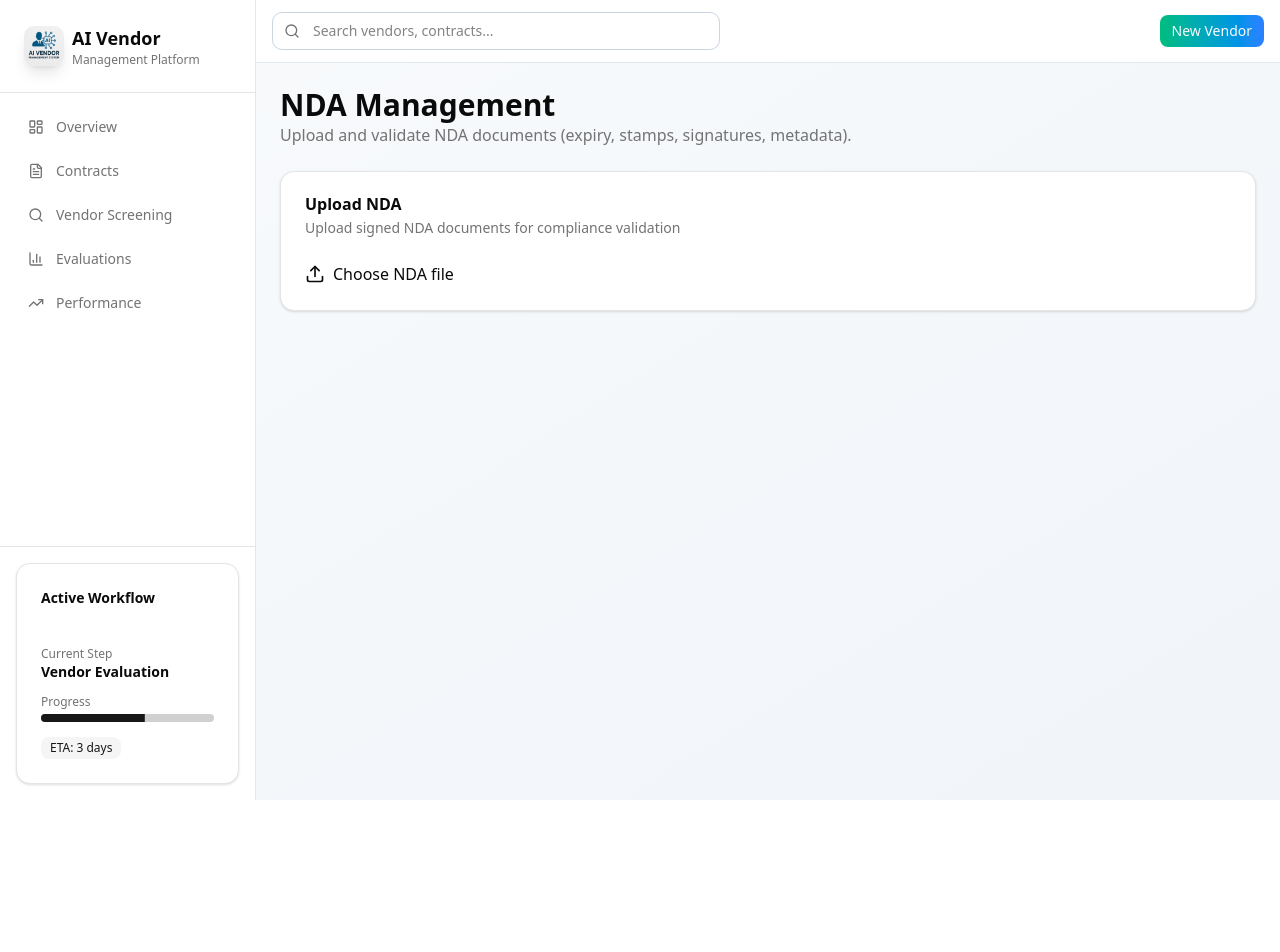
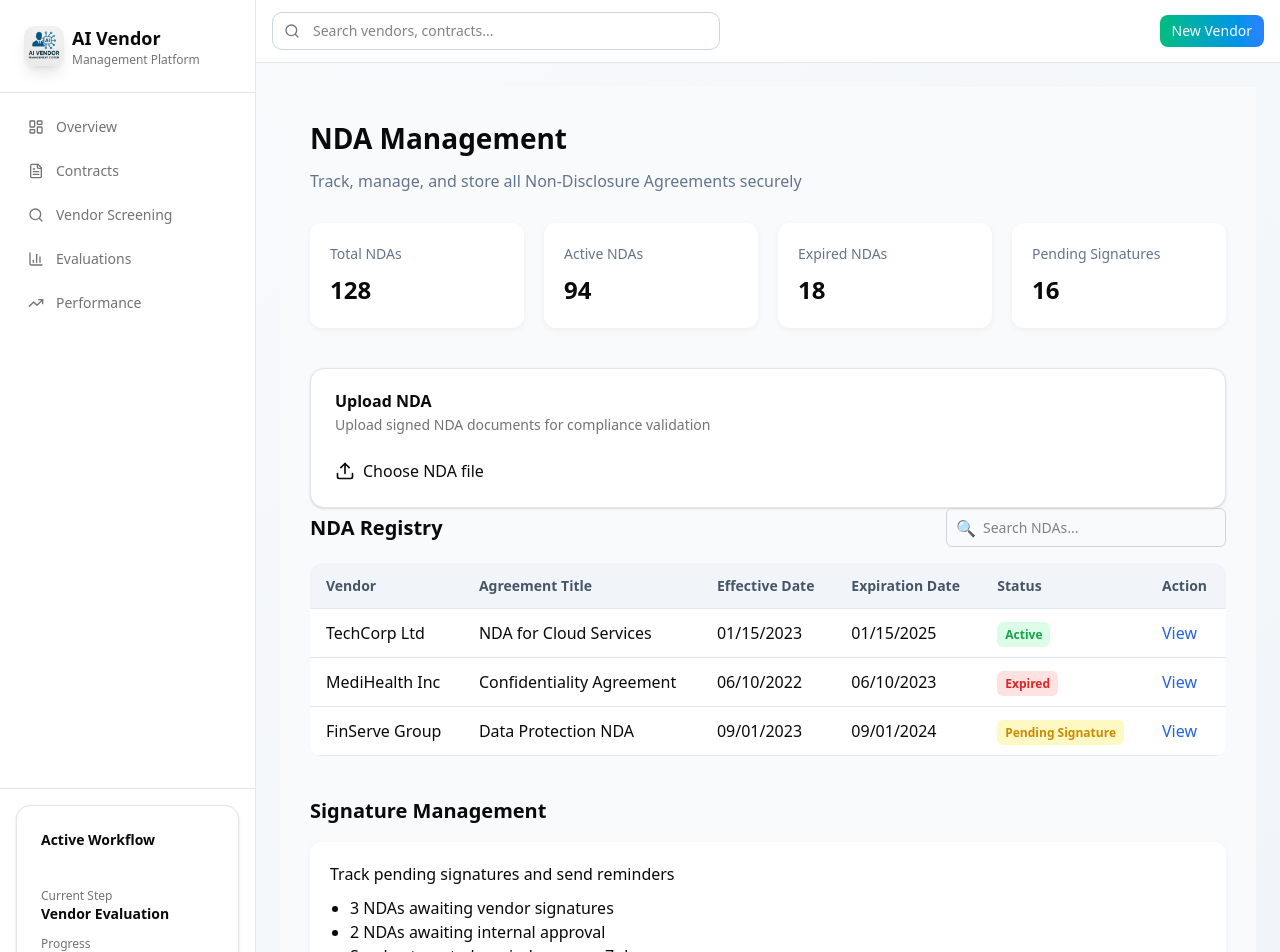
Before and after one commit to Ahmed-Mohsen-2005/AI-Vendor-management-system, a Next.js app: page /nda in a window 1280 px wide. Shown: the top 952 px of the page. Before the commit the page ends 800 px from the top, so only its background shows below. Built offline with nearby package versions, Linux system fonts and the light colour scheme.

Commit message:
some changes

```diff
--- a/src/app/invoicing/page.tsx
+++ b/src/app/invoicing/page.tsx
@@ -6,7 +6,6 @@ import { Card, CardHeader, CardTitle, CardDescription, CardContent } from "@/com
 import { Button } from "@/components/ui/button";
 import { Badge } from "@/components/ui/badge";
 import { Upload, DollarSign, Download, Trash2 } from "lucide-react";
-import { useState } from "react";
 
 // --- Types for backend response ---
 interface InvoiceResultItem {
--- a/src/app/nda/page.tsx
+++ b/src/app/nda/page.tsx
@@ -34,15 +34,32 @@ export default function NDAManagementPage() {
 
   return (
     <DashboardLayout>
-      <div className="space-y-6">
+      <div style={{ display: 'flex', minHeight: '100vh', backgroundColor: '#f8fafc' }}>
+
+      {/* Main Content */}
+      <main style={{ flex: 1, padding: '30px' }}>
+
         {/* Header */}
-        <div>
-          <h1 className="text-3xl font-bold">NDA Management</h1>
-          <p className="text-muted-foreground">
-            Upload and validate NDA documents (expiry, stamps, signatures, metadata).
-          </p>
-        </div>
+        <header style={{ marginBottom: '30px' }}>
+          <h1 style={{ fontSize: '28px', fontWeight: 'bold', marginBottom: '10px' }}>NDA Management</h1>
+          <p style={{ color: '#64748b' }}>Track, manage, and store all Non-Disclosure Agreements securely</p>
+        </header>
 
+        {/* Metrics */}
+        <section style={{ display: 'grid', gridTemplateColumns: 'repeat(4, 1fr)', gap: '20px', marginBottom: '40px' }}>
+          {[
+            { label: 'Total NDAs', value: '128' },
+            { label: 'Active NDAs', value: '94' },
+            { label: 'Expired NDAs', value: '18' },
+            { label: 'Pending Signatures', value: '16' },
+          ].map((m, i) => (
+            <div key={i} style={{ backgroundColor: '#fff', padding: '20px', borderRadius: '12px', boxShadow: '0 2px 6px rgba(0,0,0,0.05)' }}>
+              <h3 style={{ fontSize: '14px', color: '#64748b', marginBottom: '8px' }}>{m.label}</h3>
+              <p style={{ fontSize: '24px', fontWeight: 'bold' }}>{m.value}</p>
+            </div>
+          ))}
+        </section>
+        <div className="space-y-6">
         {/* Upload Section */}
         <Card>
           <CardHeader>
@@ -99,6 +116,90 @@ export default function NDAManagementPage() {
           </Card>
         )}
       </div>
+        {/* NDA Registry */}
+        <section style={{ marginBottom: '40px' }}>
+          <div style={{ display: 'flex', justifyContent: 'space-between', alignItems: 'center', marginBottom: '16px' }}>
+            <h2 style={{ fontSize: '20px', fontWeight: 'bold' }}>NDA Registry</h2>
+            <div style={{ position: 'relative' }}>
+              <span style={{
+                position: 'absolute',
+                left: '10px',
+                top: '50%',
+                transform: 'translateY(-50%)',
+                color: '#6b7280'
+              }}>🔍</span>
+              <input
+                type="text"
+                placeholder="Search NDAs..."
+                style={{
+                  padding: '8px 12px 8px 36px',
+                  border: '1px solid #d1d5db',
+                  borderRadius: '6px',
+                  fontSize: '14px',
+                  width: '280px'
+                }}
+              />
+            </div>
+          </div>
+
+          <table style={{ width: '100%', borderCollapse: 'collapse', backgroundColor: '#fff', borderRadius: '12px', overflow: 'hidden' }}>
+            <thead style={{ backgroundColor: '#f1f5f9' }}>
+              <tr>
+                {['Vendor', 'Agreement Title', 'Effective Date', 'Expiration Date', 'Status', 'Action'].map((h, i) => (
+                  <th key={i} style={{ textAlign: 'left', padding: '12px 16px', fontSize: '14px', fontWeight: '600', color: '#475569', borderBottom: '1px solid #e2e8f0' }}>{h}</th>
+                ))}
+              </tr>
+            </thead>
+            <tbody>
+              {[
+                { vendor: 'TechCorp Ltd', title: 'NDA for Cloud Services', start: '01/15/2023', end: '01/15/2025', status: 'Active' },
+                { vendor: 'MediHealth Inc', title: 'Confidentiality Agreement', start: '06/10/2022', end: '06/10/2023', status: 'Expired' },
+                { vendor: 'FinServe Group', title: 'Data Protection NDA', start: '09/01/2023', end: '09/01/2024', status: 'Pending Signature' },
+              ].map((nda, i) => (
+                <tr key={i}>
+                  <td style={{ padding: '12px 16px', borderBottom: '1px solid #e2e8f0' }}>{nda.vendor}</td>
+                  <td style={{ padding: '12px 16px', borderBottom: '1px solid #e2e8f0' }}>{nda.title}</td>
+                  <td style={{ padding: '12px 16px', borderBottom: '1px solid #e2e8f0' }}>{nda.start}</td>
+                  <td style={{ padding: '12px 16px', borderBottom: '1px solid #e2e8f0' }}>{nda.end}</td>
+                  <td style={{ padding: '12px 16px', borderBottom: '1px solid #e2e8f0' }}>
+                    <span style={{
+                      padding: '4px 8px',
+                      borderRadius: '6px',
+                      fontSize: '12px',
+                      fontWeight: '600',
+                      color: nda.status === 'Active' ? '#16a34a' : nda.status === 'Expired' ? '#dc2626' : '#ca8a04',
+                      backgroundColor: nda.status === 'Active' ? '#dcfce7' : nda.status === 'Expired' ? '#fee2e2' : '#fef9c3'
+                    }}>{nda.status}</span>
+                  </td>
+                  <td style={{ padding: '12px 16px', borderBottom: '1px solid #e2e8f0' }}>
+                    <button style={{ color: '#2563eb', background: 'none', border: 'none', cursor: 'pointer' }}>View</button>
+                  </td>
+                </tr>
+              ))}
+            </tbody>
+          </table>
+        </section>
+
+        {/* Signatures */}
+        <section>
+          <h2 style={{ fontSize: '20px', fontWeight: 'bold', marginBottom: '16px' }}>Signature Management</h2>
+          <div style={{
+            backgroundColor: '#fff',
+            padding: '20px',
+            borderRadius: '12px',
+            boxShadow: '0 2px 6px rgba(0,0,0,0.05)'
+          }}>
+            <p style={{ marginBottom: '10px' }}>Track pending signatures and send reminders</p>
+            <ul style={{ listStyle: 'disc', marginLeft: '20px' }}>
+              <li>3 NDAs awaiting vendor signatures</li>
+              <li>2 NDAs awaiting internal approval</li>
+              <li>Send automated reminders every 7 days</li>
+            </ul>
+          </div>
+        </section>
+
+      </main>
+    </div>
     </DashboardLayout>
   );
 }
```
